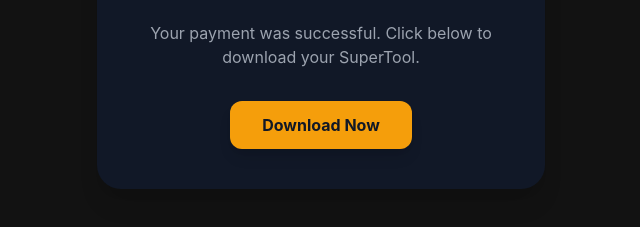
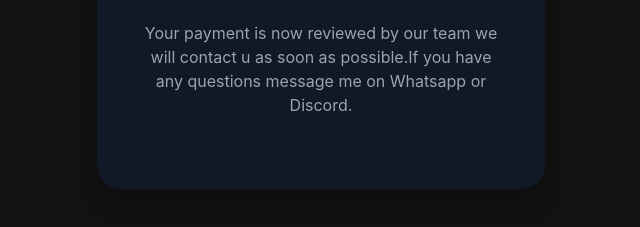
Before and after one commit to eren-6c/Website, a plain HTML site: page success.html in a window 1280 px wide. Shown: the part 345-572 px from the top of the page, without its empty margins (319-959 px from the left). Drawn offline with nearby package versions, Linux system fonts and the light colour scheme.

Commit message:
Update success.html

```diff
--- a/success.html
+++ b/success.html
@@ -3,7 +3,7 @@
 <head>
   <meta charset="UTF-8" />
   <meta name="viewport" content="width=device-width, initial-scale=1" />
-  <title>Thank You - SuperTool</title>
+  <title>Thank You - Eren Xiters</title>
   <link href="https://cdn.jsdelivr.net/npm/tailwindcss@2.2.19/dist/tailwind.min.css" rel="stylesheet" />
   <style>
     body {
@@ -16,10 +16,7 @@
 <body class="flex items-center justify-center min-h-screen px-4">
   <div class="bg-gray-900 p-10 rounded-3xl shadow-xl text-center max-w-md w-full">
     <h2 class="text-3xl font-extrabold text-yellow-400 mb-6">Thank You!</h2>
-    <p class="text-gray-400 mb-8">Your payment was successful. Click below to download your SuperTool.</p>
-    <a href="downloads/SuperTool.exe"
-       class="inline-block bg-yellow-500 hover:bg-yellow-600 text-gray-900 font-bold py-3 px-8 rounded-xl shadow-lg transition-colors duration-300">
-      Download Now
+    <p class="text-gray-400 mb-8">Your payment is now reviewed by our team we will contact u as soon as possible.If you have any questions message me on Whatsapp or Discord.</p>
     </a>
   </div>
 </body>
```
